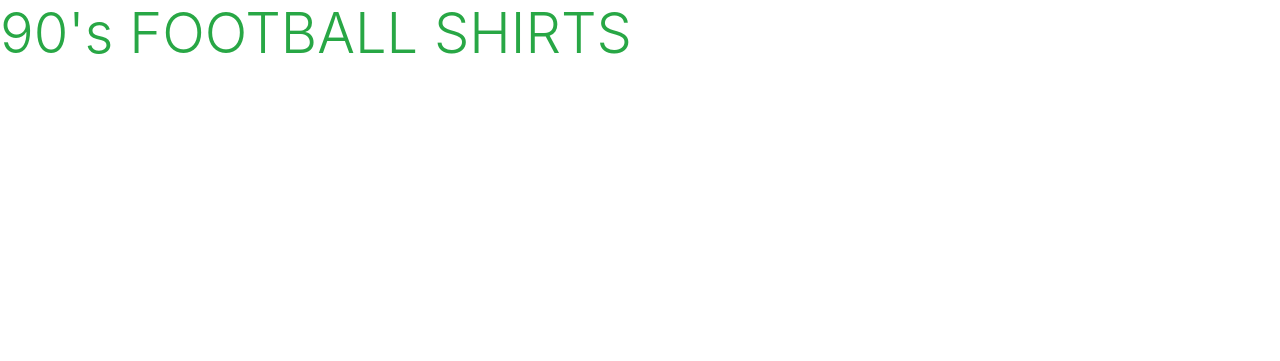
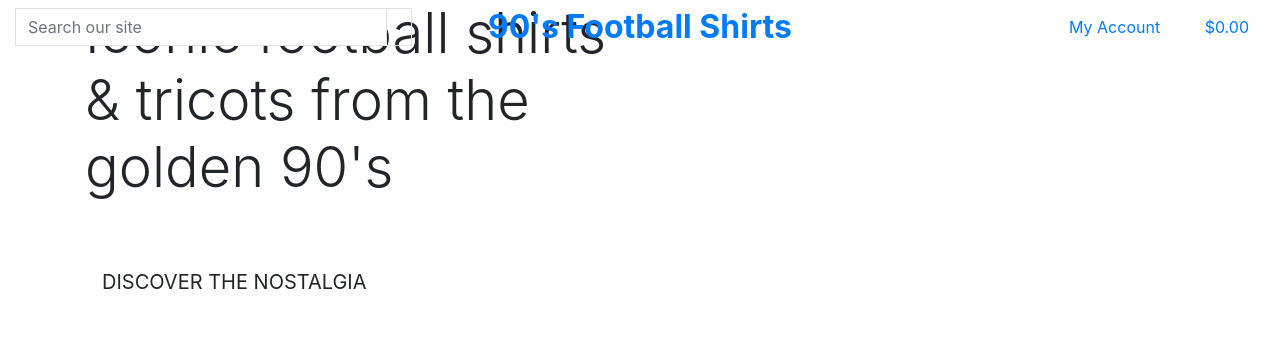
Before and after one commit to Kiko-Climent/90s-football-shirts, a Django app: page / in a window 1280 px wide. Shown: the top 361 px of the page. Run offline with Django 4.2, Linux system fonts and the light colour scheme.

Commit message:
Add main page header

```diff
--- a/home/templates/home/index.html
+++ b/home/templates/home/index.html
@@ -1,6 +1,27 @@
 {% extends "base.html" %}
 {% load static %}
 
+{% block page_header %}
+    <div class="container header-container">
+        <div class="row">
+            <div class="col"></div>
+        </div>
+    </div>
+{% endblock %}
+
 {% block content %}
-    <h1 class="display-4 text-success">90's FOOTBALL SHIRTS</h1>
+    <div class="container h-100">
+        <div class="row h-100">
+            <div class="col-7 col-md-6 my-auto">
+                <h1 class="display-4 logo-font text-black">
+                    Iconic football shirts & tricots from the golden 90's
+                </h1>
+                <div class="my-5">
+                    <h4>
+                        <a href="" class="shop-now-button btn btn-lg rounded-0 text-uppercase py-3">Discover the Nostalgia</a>
+                    </h4>
+                </div>
+            </div>
+        </div>
+    </div>
 {% endblock %}
--- a/templates/base.html
+++ b/templates/base.html
@@ -39,7 +39,68 @@
 </head>
 
 <body>
-    <header class="container-fluid fixed-top"></header>
+    <header class="container-fluid fixed-top">
+        <div class="row">
+            <div class="col-12 col-lg-4 my-auto py-1 py-lg-0 text-center text-lg-left">
+                <form method="GET" action="">
+                    <div class="input-group w-100">
+                        <input class="form-control border border-black rounded-0" type="text" name="q" placeholder="Search our site">
+                        <div class="input-group-append">
+                            <button class="form-control btn btn-black border border-black rounded-0" type="submit">
+                                <span class="icon">
+                                    <i class="fas fa-search"></i>
+                                </span>
+                            </button>
+                        </div>
+                    </div>
+                </form>
+            </div>
+            <div class="col-12 col-lg-4 my-auto py-1 py-lg-0 text-center">
+                <a href="{% url 'home' %}" class="nav-link main-logo-link">
+                    <h2 class="logo-font text-black my-0"><strong>90's Football Shirts</strong></h2>
+                </a>
+            </div>
+            <div class="col-12 col-lg-4 my-auto py-1 py-lg-0">
+                <ul class="list-inline list-unstyled text-center text-lg-right my-0">
+                    <li class="list-inline-item dropdown">
+                        <a class="text-black nav-link" href="#" id="user-options" data-toggle="dropdown" aria-haspopup="true" aria-expanded="false">
+                            <div class="text-center">
+                                <div><i class="fas fa-user fa-lg"></i></div>
+                                <p class="my-0">My Account</p>
+                            </div>
+                        </a>
+                        <div class="dropdown-menu border-0" aria-labelledby="user-options">
+                            {% if request.user.is_authenticated %}
+                                {% if request.user.is_superuser %}
+                                    <a href="" class="dropdown-item">Management</a>
+                                {% endif %}
+                                <a href="" class="dropdown-item">My Profile</a>
+                                <a href="" class="dropdown-item">My Wishlist</a>
+                                <a href="{% url 'account_logout' %}" class="dropdown-item">Logout</a>
+                            {% else %}
+                                <a href="{% url 'account_signup' %}" class="dropdown-item">Register</a>
+                                <a href="{% url 'account_login' %}" class="dropdown-item">Login</a>
+                            {% endif %}
+                        </div>
+                    </li>
+                    <li class="list-inline-item">
+                        <a class="{% if grand_total %}text-info font-weight-bold{% else %}text-black{% endif %} nav-link" href="">
+                            <div class="text-center">
+                                <div><i class="fas fa-shopping-bag fa-lg"></i></div>
+                                <p class="my-0">
+                                    {% if grand_total %}
+                                        ${{ grand_total|floatformat:2 }}
+                                    {% else %}
+                                        $0.00
+                                    {% endif %}
+                                </p>
+                            </div>
+                        </a>
+                    </li>
+                </ul>
+            </div>
+        </div>
+    </header>
     {% if messages %}
         <div class="message-container"></div>
     {% endif %}
```
